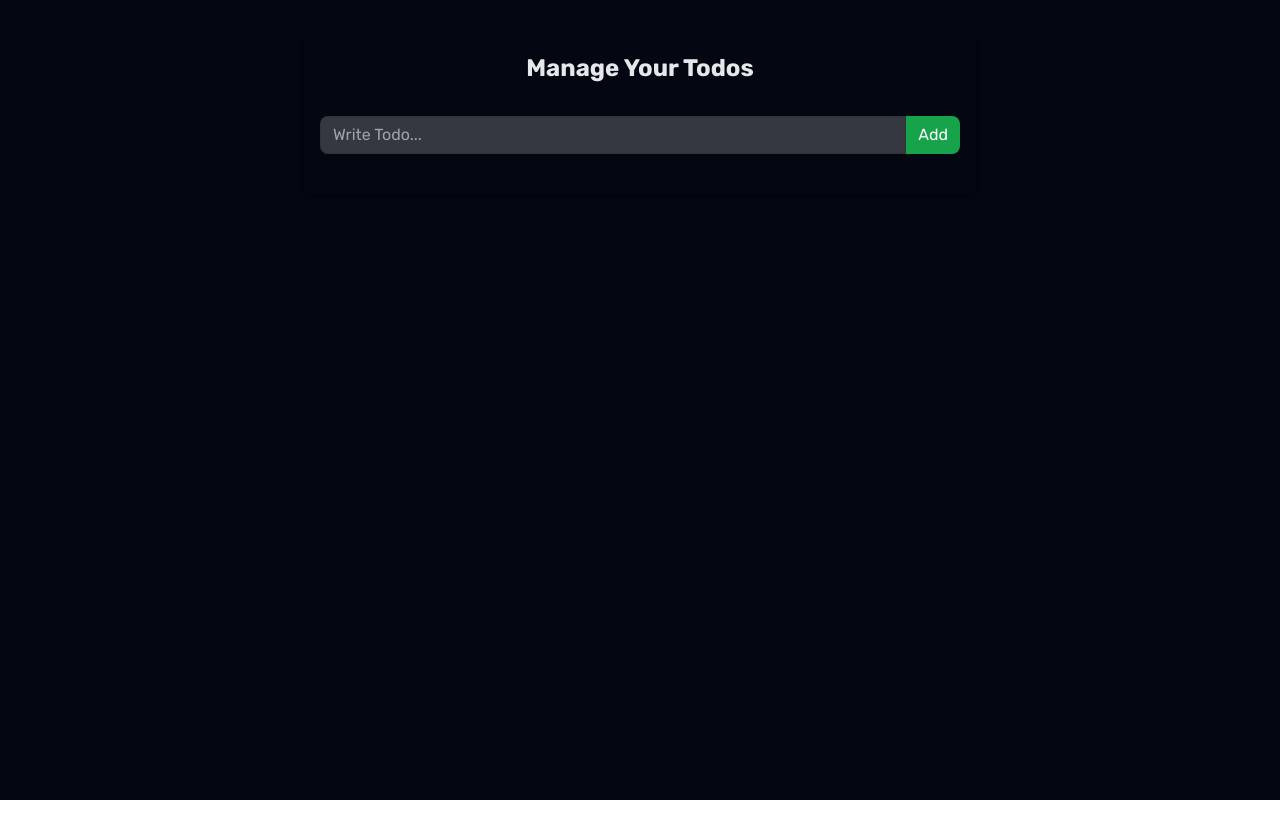
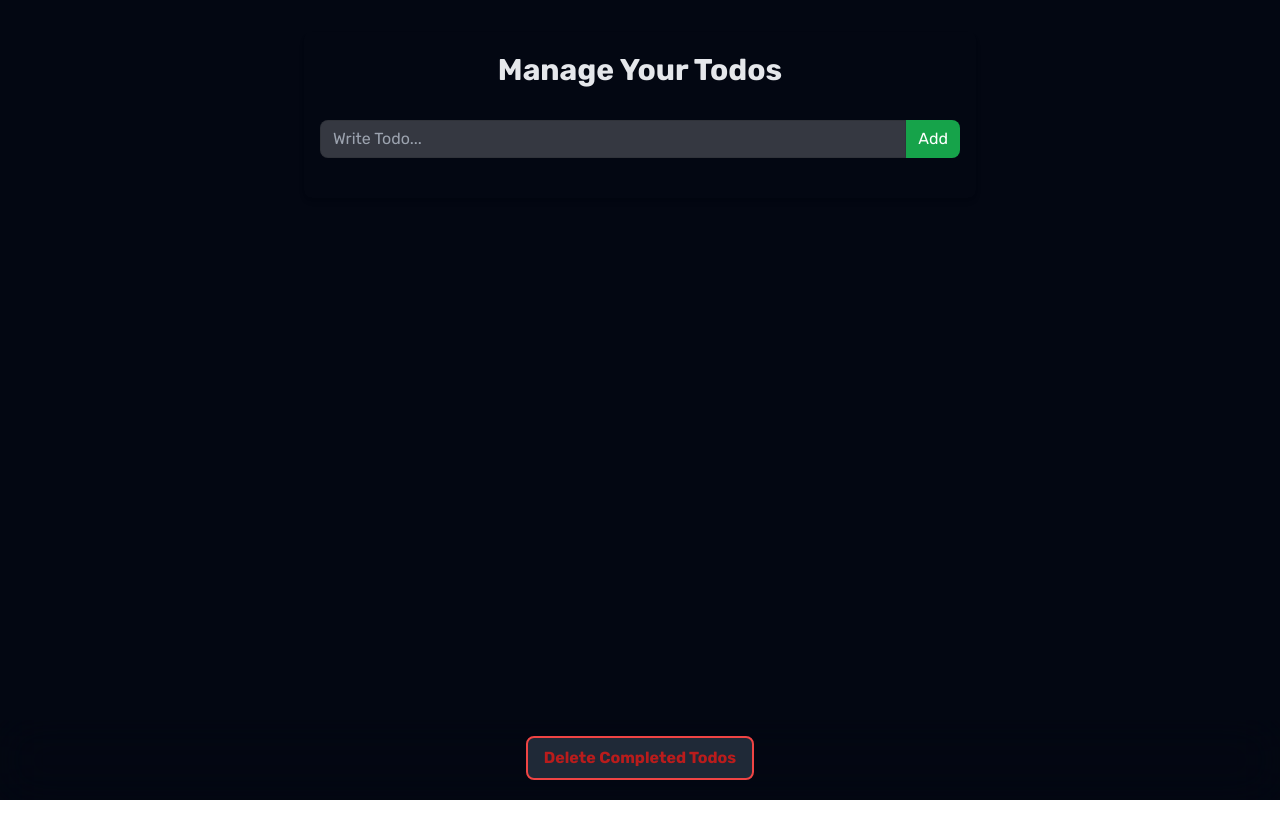
Before and after one commit to vaibhavc2/todo-with-context-react, a React (Vite) app: page / in a window 1280 px wide. Shown: the top 838 px of the page. Built offline with nearby package versions, Linux system fonts and the light colour scheme.

Commit message:
add additional functionality: delete completed todos

```diff
--- a/src/app/App.tsx
+++ b/src/app/App.tsx
@@ -61,6 +61,12 @@ const App = () => {
     [todos, setTodos]
   );
 
+  const deleteCompletedTodos = useCallback(() => {
+    setDeletedTodos(todos);
+    setTodos((prev) => prev.filter((todo) => todo.isCompleted === false));
+    setIsDeleted(true);
+  }, [todos, setTodos, deletedTodos, setDeletedTodos]);
+
   const fetchTodosLocally = () => {
     const fetchedTodos: TodoObjectType = JSON.parse(
       localStorage.getItem("todos") as string
@@ -85,6 +91,7 @@ const App = () => {
         todos,
         isDeleted,
         setIsDeleted,
+        deleteCompletedTodos,
         undoDeletedTodo,
         addTodo,
         updateTodo,
--- a/src/app/pages/TodoPage.tsx
+++ b/src/app/pages/TodoPage.tsx
@@ -31,7 +31,7 @@ const TodoPage = () => {
   return (
     <div className="min-h-screen bg-gray-950 py-8">
       <div className="mx-auto w-full max-w-2xl rounded-lg px-4 py-3 text-gray-200 shadow-md">
-        <h1 className="mb-8 mt-2 text-center text-2xl font-bold">
+        <h1 className="mb-8 mt-2 text-center text-3xl font-bold">
           Manage Your Todos
         </h1>
 
--- a/src/components/UndoDelete.tsx
+++ b/src/components/UndoDelete.tsx
@@ -2,7 +2,8 @@ import { useEffect } from "react";
 import { useTodo } from "../context";
 
 const UndoDelete = () => {
-  const { undoDeletedTodo, isDeleted, setIsDeleted } = useTodo();
+  const { undoDeletedTodo, isDeleted, setIsDeleted, deleteCompletedTodos } =
+    useTodo();
 
   const changeDeletionStatus = () => setIsDeleted((prev) => !prev);
 
@@ -15,6 +16,30 @@ const UndoDelete = () => {
   }, [isDeleted === true]);
 
   return (
+    <>
+      <div
+        className={`sticky bottom-0 block p-3 backdrop-blur-xl ${
+          isDeleted ? "h-36" : "h-20"
+        }`}
+      >
+        <div className="mx-auto flex max-w-2xl flex-col items-center justify-center ">
+          <button
+            type="button"
+            className={`my-1 rounded-lg border-2 border-red-500 bg-gray-800 px-4 py-2 font-bold text-red-700 hover:bg-gray-900 ${
+              isDeleted ? "opacity-50" : ""
+            }`}
+            onClick={(e) => {
+              e.preventDefault();
+              if (timerId !== null) clearTimeout(timerId);
+              deleteCompletedTodos();
+            }}
+            disabled={isDeleted}
+          >
+            Delete Completed Todos
+          </button>
+        </div>
+      </div>
+
       <div
         className={`sticky bottom-0 animate-pulse bg-red-950 py-3  text-center lg:px-4 ${
           isDeleted ? "visible" : "invisible"
@@ -54,6 +79,7 @@ const UndoDelete = () => {
           </button>
         </div>
       </div>
+    </>
   );
 };
 
--- a/src/types/TodoObjectType.ts
+++ b/src/types/TodoObjectType.ts
@@ -5,6 +5,7 @@ export interface TodoObjectType {
   todos: Array<TodoType>;
   isDeleted: boolean;
   setIsDeleted: Dispatch<SetStateAction<boolean>>;
+  deleteCompletedTodos: () => void;
   undoDeletedTodo: () => void;
   addTodo: (todoMessage: string) => void;
   updateTodo: (id: string, todoMessage: string) => void;
```
Lines whose indentation alone changed are shown as unchanged.
